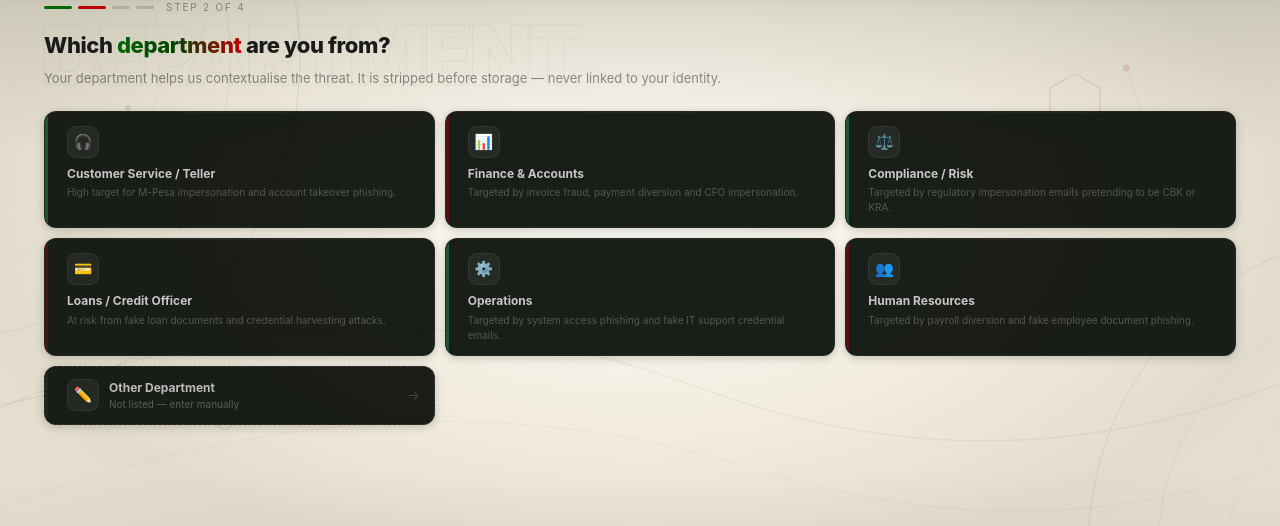
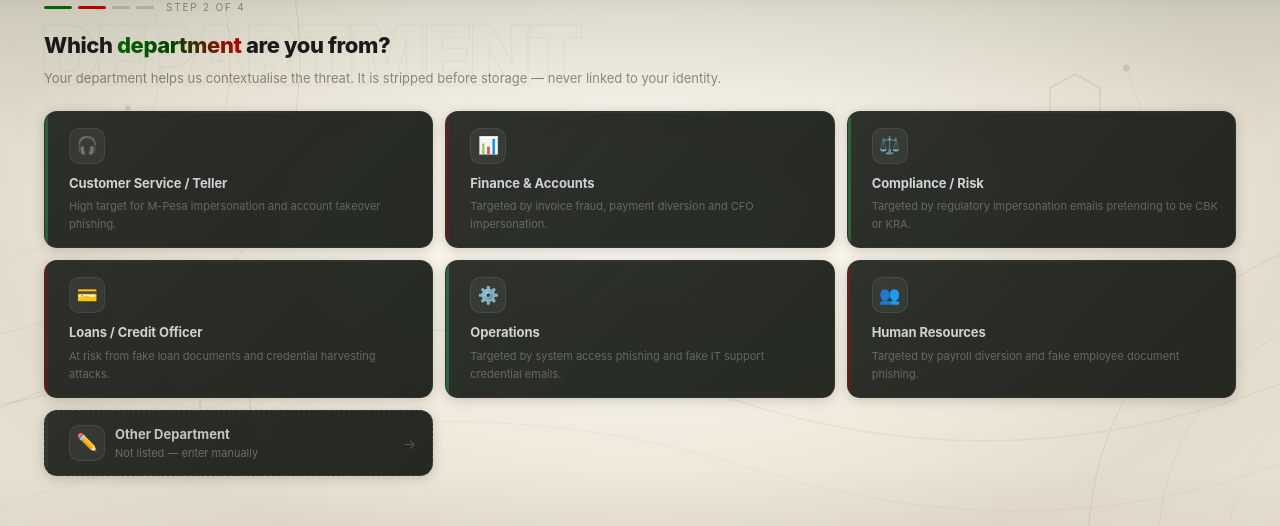
Before and after one commit to REMMY2027/phishripoti, a React (Create React App) app in the folder frontend/: page /report/step2 in a window 1280 px wide. Shown: the part 92-618 px from the top of the page. Built offline with nearby package versions, Linux system fonts and the light colour scheme; no server answers; the HTML template or start-up script is replaced by a standard one.

Commit message:
ReportStep2 cards same size as Step1 with glass effect

```diff
--- a/frontend/src/pages/ReportStep2.js
+++ b/frontend/src/pages/ReportStep2.js
@@ -313,13 +313,13 @@ const ReportStep2 = () => {
           </p>
         </div>
 
-        {/* ── 6 DEPARTMENT CARDS ── */}
+        {/* ── 6 DEPARTMENT CARDS — same size as ReportStep1 + glass effect ── */}
         <div style={{
           display: 'grid',
           gridTemplateColumns: 'repeat(3, 1fr)',
-          gap: '10px',
+          gap: '12px',
           width: '100%',
-          marginBottom: '10px',
+          marginBottom: '12px',
         }}>
           {departments.map((dept) => {
             const sel = selected === dept.label;
@@ -331,31 +331,42 @@ const ReportStep2 = () => {
                 onMouseEnter={() => setHovered(dept.id)}
                 onMouseLeave={() => setHovered(null)}
                 style={{
-                  borderRadius: '12px',
-                  padding: '14px 14px 12px',
+                  borderRadius: '13px',
+                  padding: '16px 16px 14px',
                   cursor: 'pointer',
                   position: 'relative',
                   overflow: 'hidden',
+                  // Same darkness as ReportStep1 + glass
                   background: sel
-                    ? 'rgba(10,14,10,0.98)'
+                    ? 'rgba(12,16,12,0.97)'
                     : hov
-                    ? 'rgba(12,16,12,0.97)'
-                    : 'rgba(14,18,13,0.95)',
+                    ? 'rgba(14,19,14,0.95)'
+                    : 'rgba(16,20,15,0.90)',
                   border: sel
-                    ? `1px solid ${dept.accentRaw === 'green' ? 'rgba(34,197,94,0.32)' : 'rgba(187,0,0,0.32)'}`
+                    ? `1px solid ${dept.accentRaw === 'green' ? 'rgba(34,197,94,0.25)' : 'rgba(187,0,0,0.25)'}`
                     : hov
-                    ? '1px solid rgba(255,255,255,0.09)'
+                    ? '1px solid rgba(255,255,255,0.08)'
                     : '1px solid rgba(255,255,255,0.05)',
                   transform: hov && !sel ? 'translateY(-2px)' : 'translateY(0)',
                   transition: 'all 0.18s ease',
                   boxShadow: sel
                     ? dept.accentRaw === 'green'
-                      ? '0 0 0 1px rgba(34,197,94,0.08), 0 6px 24px rgba(0,0,0,0.32)'
-                      : '0 0 0 1px rgba(187,0,0,0.08), 0 6px 24px rgba(0,0,0,0.32)'
+                      ? '0 0 0 1px rgba(34,197,94,0.10), 0 10px 32px rgba(0,0,0,0.30)'
+                      : '0 0 0 1px rgba(187,0,0,0.10), 0 10px 32px rgba(0,0,0,0.30)'
                     : hov
-                    ? '0 4px 20px rgba(0,0,0,0.25)'
-                    : '0 2px 10px rgba(0,0,0,0.20)',
+                    ? '0 4px 20px rgba(0,0,0,0.22), inset 0 1px 0 rgba(255,255,255,0.04)'
+                    : '0 2px 12px rgba(0,0,0,0.18)',
+                  // Glass effect
+                  backdropFilter: 'blur(16px)',
+                  WebkitBackdropFilter: 'blur(16px)',
                 }}>
+
+                {/* Glass sheen overlay */}
+                <div style={{
+                  position: 'absolute', inset: 0,
+                  background: 'linear-gradient(135deg, rgba(255,255,255,0.04) 0%, rgba(255,255,255,0.01) 50%, rgba(255,255,255,0) 100%)',
+                  pointerEvents: 'none', borderRadius: '13px',
+                }} />
 
                 {/* Left accent strip */}
                 <div style={{
@@ -373,8 +384,10 @@ const ReportStep2 = () => {
                   position: 'absolute', top: 0, left: 0, right: 0, height: '1px',
                   background: sel
                     ? dept.accentRaw === 'green'
-                      ? 'linear-gradient(90deg, transparent, rgba(34,197,94,0.20), transparent)'
-                      : 'linear-gradient(90deg, transparent, rgba(187,0,0,0.20), transparent)'
+                      ? 'linear-gradient(90deg, transparent, rgba(34,197,94,0.22), transparent)'
+                      : 'linear-gradient(90deg, transparent, rgba(187,0,0,0.22), transparent)'
+                    : hov
+                    ? 'linear-gradient(90deg, transparent, rgba(255,255,255,0.08), transparent)'
                     : 'linear-gradient(90deg, transparent, rgba(255,255,255,0.04), transparent)',
                 }} />
 
@@ -382,27 +395,29 @@ const ReportStep2 = () => {
                 <div style={{
                   display: 'flex', justifyContent: 'space-between',
                   alignItems: 'flex-start',
-                  marginBottom: '8px', paddingLeft: '8px',
+                  marginBottom: '10px', paddingLeft: '8px',
                 }}>
                   <div style={{
-                    width: '32px', height: '32px', borderRadius: '9px',
-                    background: sel || hov ? 'rgba(255,255,255,0.08)' : 'rgba(255,255,255,0.05)',
-                    border: '1px solid rgba(255,255,255,0.07)',
+                    width: '36px', height: '36px', borderRadius: '10px',
+                    background: sel || hov
+                      ? 'rgba(255,255,255,0.08)'
+                      : 'rgba(255,255,255,0.05)',
+                    border: '1px solid rgba(255,255,255,0.08)',
                     display: 'flex', alignItems: 'center',
-                    justifyContent: 'center', fontSize: '15px',
+                    justifyContent: 'center', fontSize: '17px',
                     transition: 'all 0.18s',
                   }}>
                     {dept.icon}
                   </div>
                   {sel && (
                     <div style={{
-                      width: '16px', height: '16px', borderRadius: '50%',
+                      width: '18px', height: '18px', borderRadius: '50%',
                       background: dept.accentRaw === 'green' ? '#22c55e' : '#BB0000',
                       display: 'flex', alignItems: 'center', justifyContent: 'center',
-                      fontSize: '8px', color: '#fff', fontWeight: '800',
+                      fontSize: '9px', color: '#fff', fontWeight: '800',
                       boxShadow: dept.accentRaw === 'green'
-                        ? '0 2px 6px rgba(34,197,94,0.40)'
-                        : '0 2px 6px rgba(187,0,0,0.40)',
+                        ? '0 2px 8px rgba(34,197,94,0.45)'
+                        : '0 2px 8px rgba(187,0,0,0.45)',
                     }}>✓</div>
                   )}
                 </div>
@@ -410,9 +425,9 @@ const ReportStep2 = () => {
                 {/* Label */}
                 <div style={{
                   paddingLeft: '8px',
-                  color: sel ? 'rgba(255,255,255,0.95)' : 'rgba(255,255,255,0.75)',
-                  fontWeight: '700', fontSize: '12px',
-                  marginBottom: '4px', lineHeight: '1.3',
+                  color: sel ? 'rgba(255,255,255,0.95)' : 'rgba(255,255,255,0.78)',
+                  fontWeight: '700', fontSize: '13px',
+                  marginBottom: '5px', letterSpacing: '-0.1px',
                 }}>
                   {dept.label}
                 </div>
@@ -420,8 +435,8 @@ const ReportStep2 = () => {
                 {/* Description */}
                 <div style={{
                   paddingLeft: '8px',
-                  color: sel ? 'rgba(255,255,255,0.38)' : 'rgba(255,255,255,0.25)',
-                  fontSize: '10px', lineHeight: '1.5',
+                  color: sel ? 'rgba(255,255,255,0.42)' : 'rgba(255,255,255,0.28)',
+                  fontSize: '11px', lineHeight: '1.6',
                 }}>
                   {dept.desc}
                 </div>
@@ -434,7 +449,7 @@ const ReportStep2 = () => {
         <div style={{
           display: 'grid',
           gridTemplateColumns: 'repeat(3, 1fr)',
-          gap: '10px',
+          gap: '12px',
           width: '100%',
         }}>
           <div
@@ -442,24 +457,34 @@ const ReportStep2 = () => {
             onMouseEnter={() => setHovered('other')}
             onMouseLeave={() => setHovered(null)}
             style={{
-              borderRadius: '12px',
-              padding: '12px 14px',
+              borderRadius: '13px',
+              padding: '14px 16px',
               cursor: 'pointer',
               position: 'relative',
               overflow: 'hidden',
               background: showOtherInput
-                ? 'rgba(10,14,10,0.98)'
+                ? 'rgba(12,16,12,0.97)'
                 : hovered === 'other'
-                ? 'rgba(12,16,12,0.97)'
-                : 'rgba(14,18,13,0.95)',
+                ? 'rgba(14,19,14,0.95)'
+                : 'rgba(16,20,15,0.90)',
               border: showOtherInput
                 ? '1px solid rgba(255,255,255,0.14)'
                 : hovered === 'other'
-                ? '1px solid rgba(255,255,255,0.09)'
+                ? '1px solid rgba(255,255,255,0.08)'
                 : '1px dashed rgba(255,255,255,0.12)',
               transition: 'all 0.18s ease',
-              boxShadow: '0 2px 10px rgba(0,0,0,0.20)',
+              boxShadow: '0 2px 12px rgba(0,0,0,0.18)',
+              backdropFilter: 'blur(16px)',
+              WebkitBackdropFilter: 'blur(16px)',
             }}>
+
+            {/* Glass sheen */}
+            <div style={{
+              position: 'absolute', inset: 0,
+              background: 'linear-gradient(135deg, rgba(255,255,255,0.04) 0%, rgba(255,255,255,0.01) 50%, rgba(255,255,255,0) 100%)',
+              pointerEvents: 'none', borderRadius: '13px',
+            }} />
+
             <div style={{
               position: 'absolute', top: 0, left: 0,
               width: '3px', height: '100%',
@@ -467,28 +492,29 @@ const ReportStep2 = () => {
               opacity: hovered === 'other' ? 0.6 : 0.25,
               transition: 'opacity 0.18s',
             }} />
+
             <div style={{ display: 'flex', alignItems: 'center', gap: '10px', paddingLeft: '8px' }}>
               <div style={{
-                width: '32px', height: '32px', borderRadius: '9px',
+                width: '36px', height: '36px', borderRadius: '10px',
                 background: 'rgba(255,255,255,0.05)',
-                border: '1px solid rgba(255,255,255,0.07)',
+                border: '1px solid rgba(255,255,255,0.08)',
                 display: 'flex', alignItems: 'center',
-                justifyContent: 'center', fontSize: '15px', flexShrink: 0,
+                justifyContent: 'center', fontSize: '17px', flexShrink: 0,
               }}>✏️</div>
               <div>
                 <div style={{
-                  color: 'rgba(255,255,255,0.70)',
-                  fontWeight: '700', fontSize: '12px',
+                  color: 'rgba(255,255,255,0.72)',
+                  fontWeight: '700', fontSize: '13px',
                 }}>Other Department</div>
                 <div style={{
-                  color: 'rgba(255,255,255,0.28)',
-                  fontSize: '10px',
+                  color: 'rgba(255,255,255,0.30)',
+                  fontSize: '11px',
                 }}>Not listed — enter manually</div>
               </div>
               <div style={{
                 marginLeft: 'auto',
-                color: hovered === 'other' ? 'rgba(255,255,255,0.50)' : 'rgba(255,255,255,0.18)',
-                fontSize: '13px', transition: 'color 0.18s',
+                color: hovered === 'other' ? 'rgba(255,255,255,0.55)' : 'rgba(255,255,255,0.20)',
+                fontSize: '14px', transition: 'color 0.18s',
               }}>→</div>
             </div>
           </div>
@@ -497,9 +523,11 @@ const ReportStep2 = () => {
         {/* Other input */}
         {showOtherInput && (
           <div style={{
-            borderRadius: '12px', padding: '16px',
+            borderRadius: '13px', padding: '16px',
             border: '1px solid rgba(255,255,255,0.10)',
-            background: 'rgba(10,14,10,0.98)',
+            background: 'rgba(12,16,12,0.97)',
+            backdropFilter: 'blur(16px)',
+            WebkitBackdropFilter: 'blur(16px)',
             marginTop: '10px',
             boxShadow: '0 8px 28px rgba(0,0,0,0.28)',
           }}>
```
Also changed, not shown: 7 other files (tests, documents, lock files or other folders).
